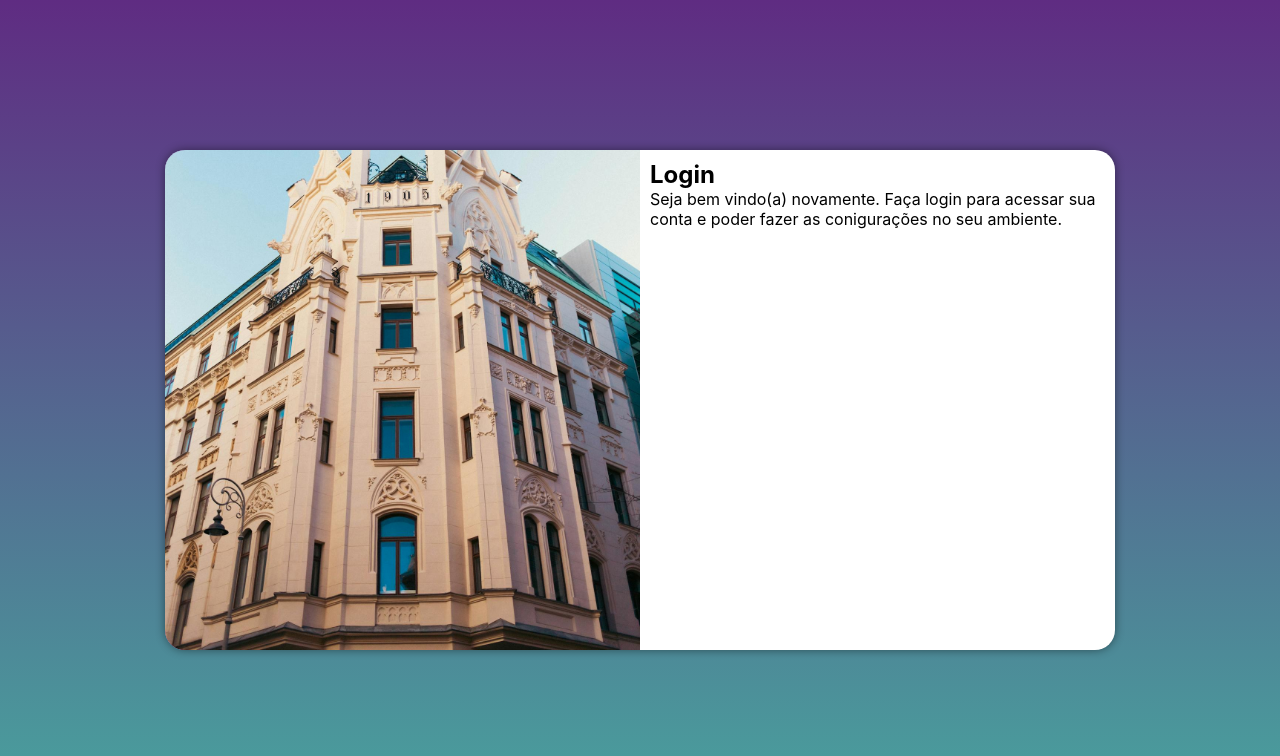
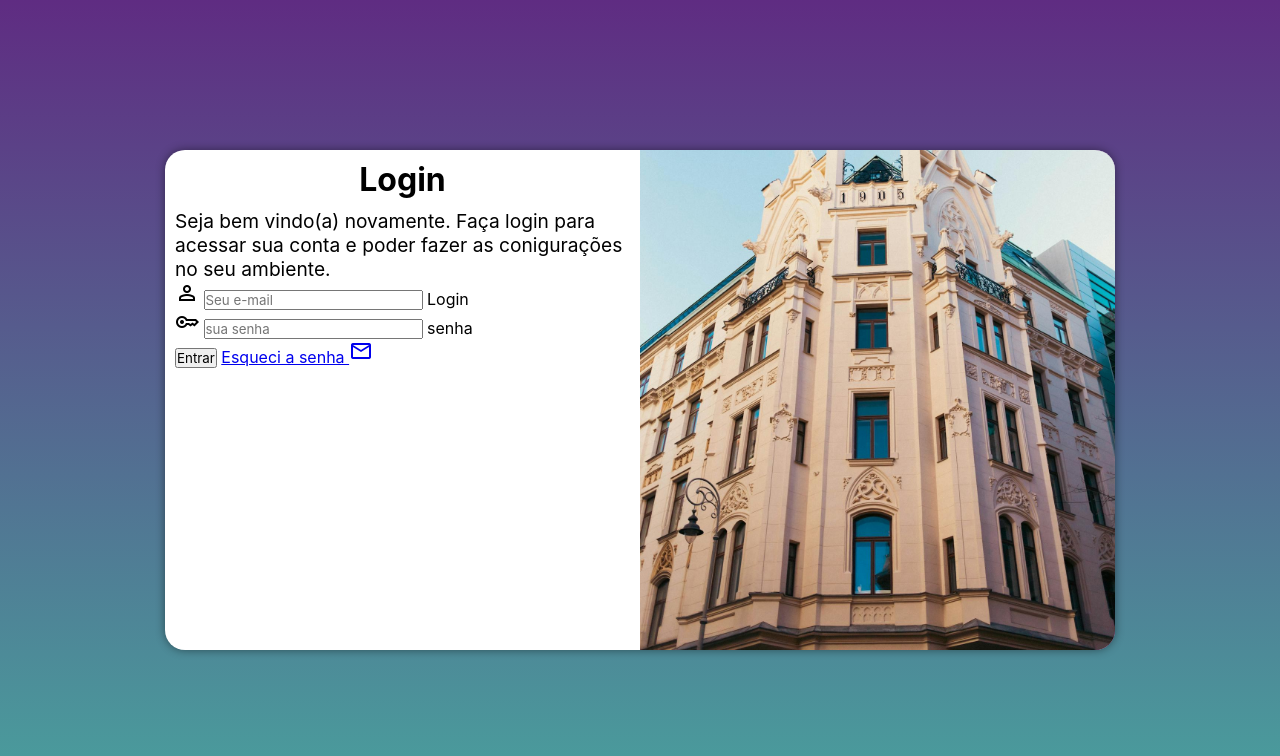
Before and after one commit to Monteiro1000/projeto-login, a plain HTML site: page index.html in a window 1280 px wide. Drawn offline with nearby package versions, Linux system fonts and the light colour scheme.

Commit message:
Adicionei o formulário

```diff
--- a/estilos/media-query.css
+++ b/estilos/media-query.css
@@ -45,13 +45,19 @@ Grandes telas: acima de 1200px
     }
 
     section#login > div#imagem {
-        float: left;
+        float: right;
         width: 50%;
         height: 100%;
     }
 
     section#login > div#formulario{
-        float: right;
+        float: left;
         width: 50%;
     }
+div#formulario > h1{
+    font-size: 2em;
 }
+    div#formulario > p {
+    font-size: 1.2em;
+}
+}
--- a/estilos/style.css
+++ b/estilos/style.css
@@ -62,3 +62,12 @@ section#login > div#formulario {
     padding: 10px;
 
 }
+
+div#formulario > h1 {
+    text-align: center;
+    margin-bottom: 10px;
+}
+
+div#formulario > p {
+    font-size: 0.8em;
+}
--- a/index.html
+++ b/index.html
@@ -4,6 +4,10 @@
     <meta charset="UTF-8">
     <meta name="viewport" content="width=device-width, initial-scale=1.0">
     <title>Login</title>
+
+
+
+    <link rel="stylesheet" href="https://fonts.googleapis.com/css2?family=Material+Symbols+Outlined" />
 
     <link rel="stylesheet" href="estilos/style.css">
     <link rel="stylesheet" href="estilos/media-query.css">
@@ -21,7 +25,21 @@
 
                 <form action="login.php" method="post">
 
+                    <div class="campo">
+                        <span class="material-symbols-outlined">person</span>
 
+                        <input type="email" name="email" id="ilogin" placeholder="Seu e-mail" required maxlength="30">
+                        <label for="ilogin">Login</label>
+                    </div>
+                    <div class="campo">
+                        <span class="material-symbols-outlined">key</span>
+
+                        <input type="password" name="Senha" id="isenha" placeholder="sua senha" required minlength="8" maxlength="20">
+                        <label for="isenha">senha</label>
+                    </div>
+                    <input type="submit" value="Entrar">
+                    <a href="esqueci.html">
+                        Esqueci a senha <span class="material-symbols-outlined">mail</span></a>
                 </form>
             </div>
         </section>
```
